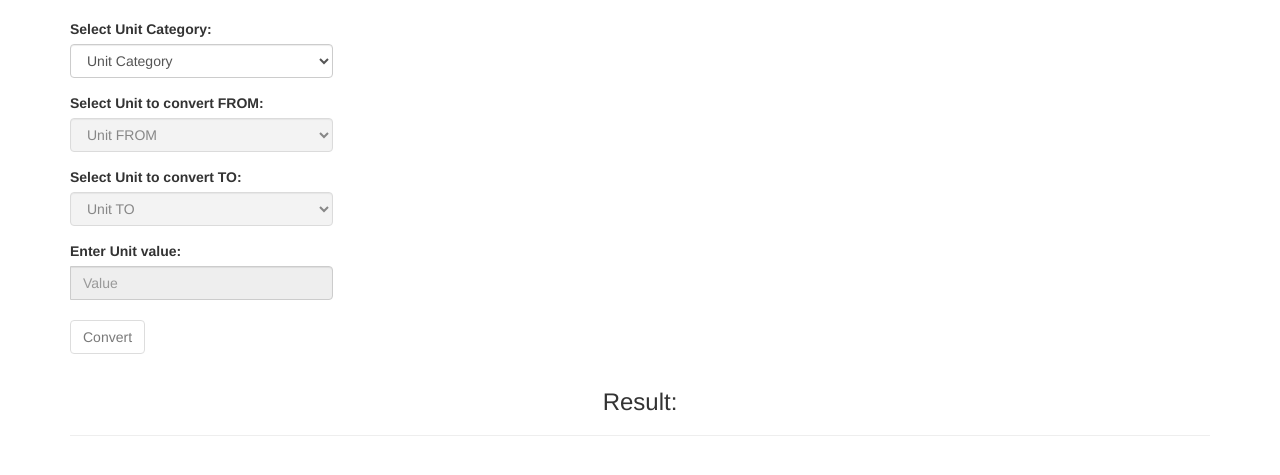
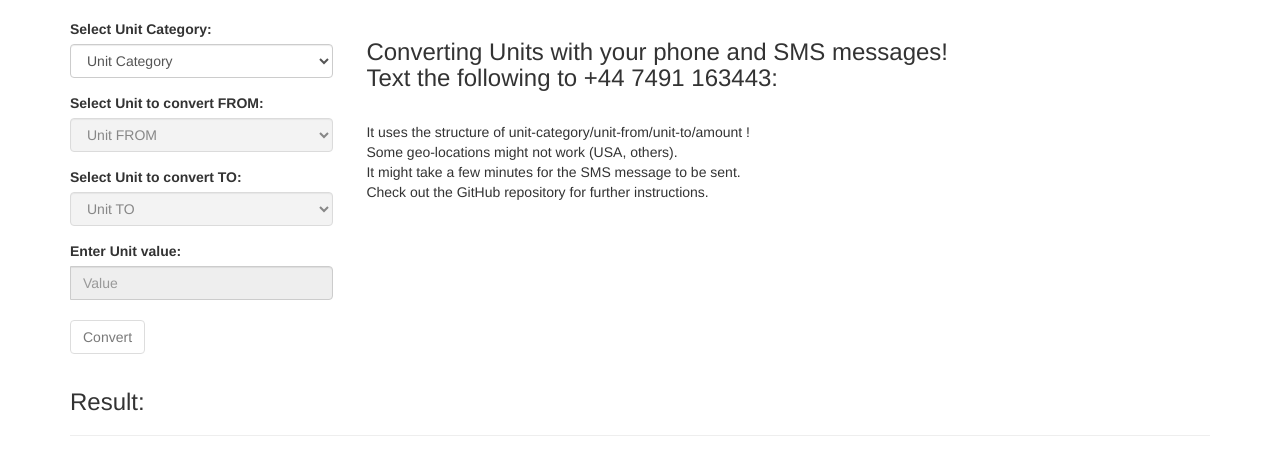
Before and after one commit to GintasS/unit-conversion-using-sms, a Flask app: page /home in a window 1280 px wide. Shown: the part 51-526 px from the top of the page. Run offline with Flask 3, Linux system fonts and the light colour scheme; some libraries are stand-ins or nearby versions.

Commit message:
Updated the visuals of the website.

```diff
--- a/app/static/scripts/index.js
+++ b/app/static/scripts/index.js
@@ -5,6 +5,7 @@ const UNIT_CATEGORY = "#categories-menu",
     UNIT_VALUE = "#fromUnitValue",
     CONVERT_BTN = "#buttonConvert",
     RESULT = "#result";
+    SMS_CONVERSION_EXAMPLE = "#sms-conversion-example"
 
 // Holds current category.
 // This is used for reset purposes.
@@ -58,6 +59,8 @@ function InitSubUnitDisplay()
                 // Remove the first one or "Unit FROM".
                 $(UNIT_FROM).slice(1).remove();
 
+
+
                 // Fill the units.
                 FillSubUnits(data["subUnits"])
             }
@@ -81,6 +84,7 @@ function InitConversionMechanism()
             success: function (data)
             {
                 $(RESULT).text(data["result"]);
+                $(SMS_CONVERSION_EXAMPLE).text("CONVERT " + $(UNIT_CATEGORY).val() + "/" + $(UNIT_FROM).val() + "/" + $(UNIT_TO).val() + "/" + $(UNIT_VALUE).val())
             }
         });
         e.preventDefault();
--- a/app/templates/index.html
+++ b/app/templates/index.html
@@ -47,10 +47,14 @@
       <button type="button" class="btn btn-default" id="buttonConvert">Convert</button>
     </div>
   </div>
+  <div class="col-md-8 vtop">
+    <h3>Converting Units with your phone and SMS messages!<br>Text the following to +44 7491 163443:</h3>
+    <h4 id="sms-conversion-example"></h4>
+    <p><br>It uses the structure of unit-category/unit-from/unit-to/amount !<br>Some geo-locations might not work (USA, others).<br>It might take a few minutes for the SMS message to be sent.<br>Check out the GitHub repository for further instructions. </p>
+  </div>
 </div>
 
-<center>
-    <h3>Result:</h3>
-    <h2 id="result"></h2>
-</center>
+<h3>Result:</h3>
+<h2 id="result"></h2>
+
 {% endblock %}
```
